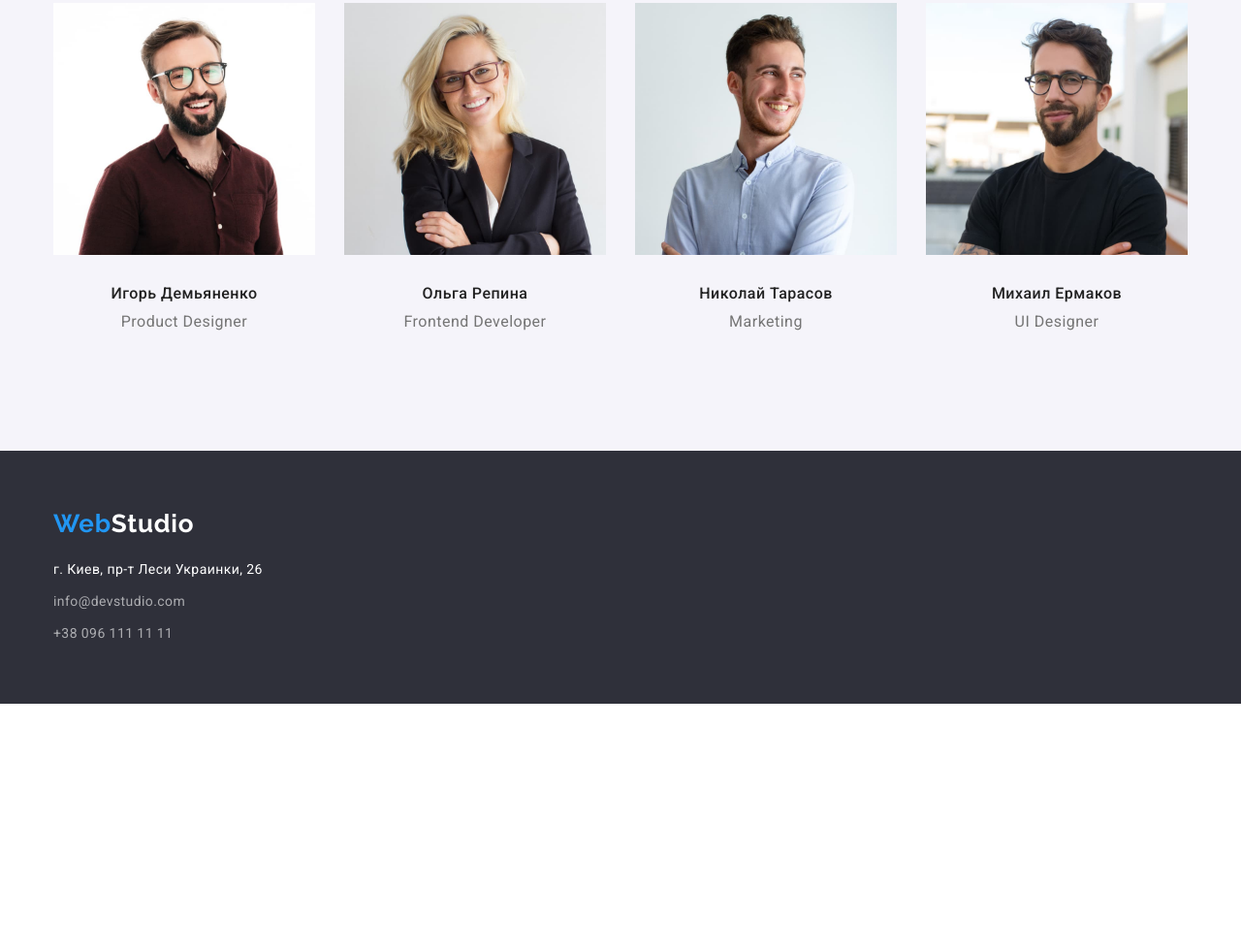
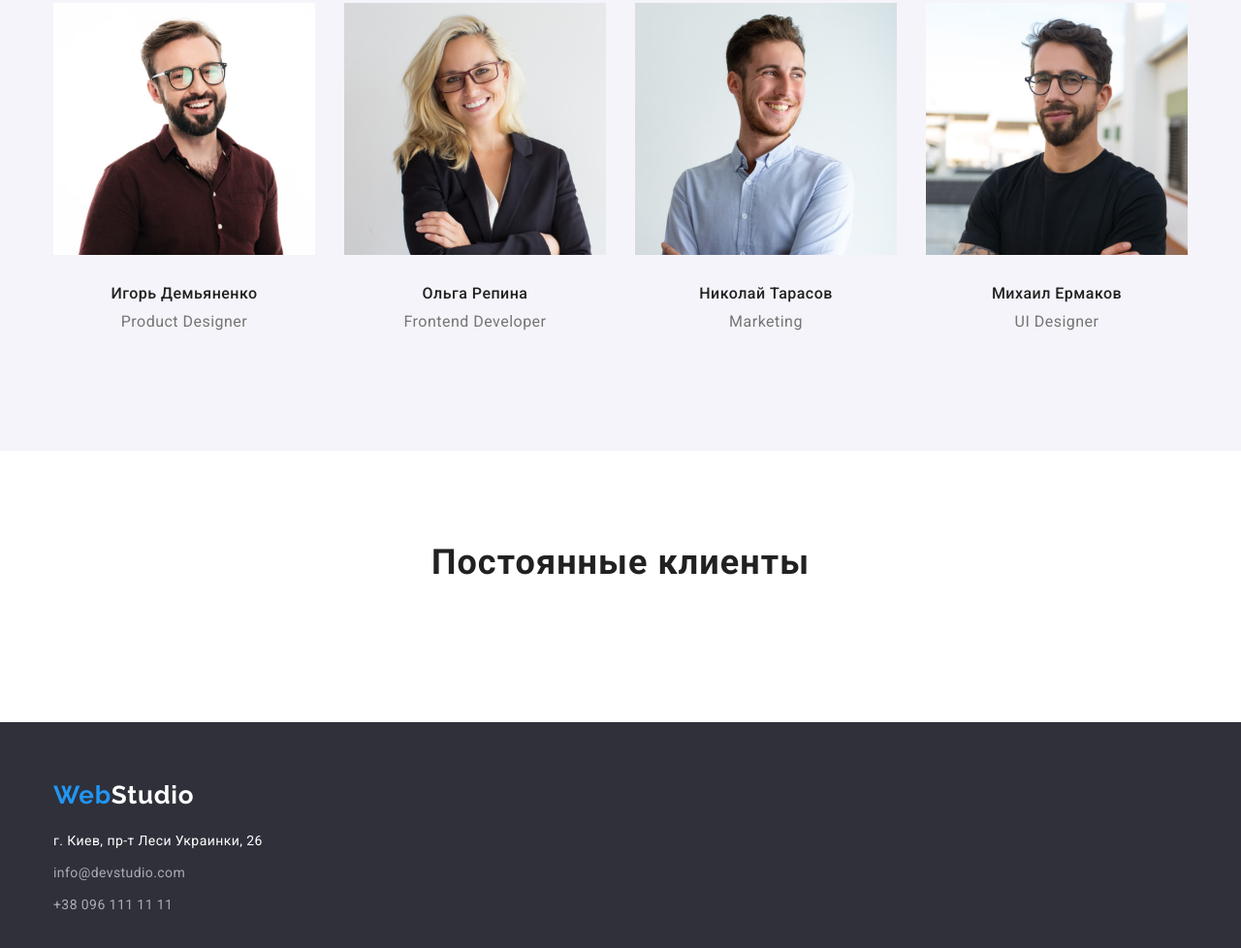
Before and after one commit to IhorMarch/goit-markup-hw-04, a plain HTML site: page index.html in a window 1280 px wide. Shown: the part 1630-2608 px from the top of the page at 97% size. Before the commit the page ends 2356 px from the top, so only its background shows below. Drawn offline with nearby package versions, Linux system fonts and the light colour scheme.

Commit message:
Сделал спрайт

```diff
--- a/index.html
+++ b/index.html
@@ -148,6 +148,17 @@
           </ul>
         </div>
       </section>
+      <!-- КЛИЕНТЫ -->
+      <section class="section clients">
+        <div class="container">
+          <h2 class="section-title">Постоянные клиенты</h2>
+          <!-- <ul>
+            <li>
+              <svg><use href="./images/icons/symbol-defs.svg#icon-astronaut"></use></svg>
+            </li>
+          </ul> -->
+        </div>
+      </section>
     </main>
     <!-- Подвал -->
     <footer class="footer">
```
Also changed, not shown: images/icons/Logo1.svg (added), images/icons/Logo2.svg (added), images/icons/Logo3.svg (added), images/icons/Logo4.svg (added), images/icons/Logo5.svg (added), images/icons/Logo6.svg (added), images/icons/antenna.svg (added), images/icons/astronaut.svg (added), images/icons/clock.svg (added), images/icons/diagram.svg (added), images/icons/envelope.svg (added), images/icons/facebook.svg (added), images/icons/instagram.svg (added), images/icons/linkedin.svg (added), 4 more files.
